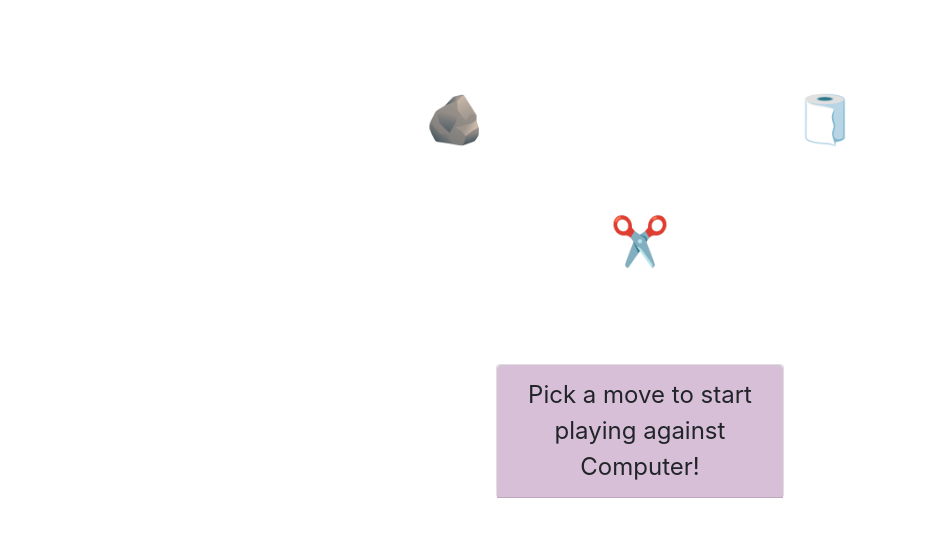
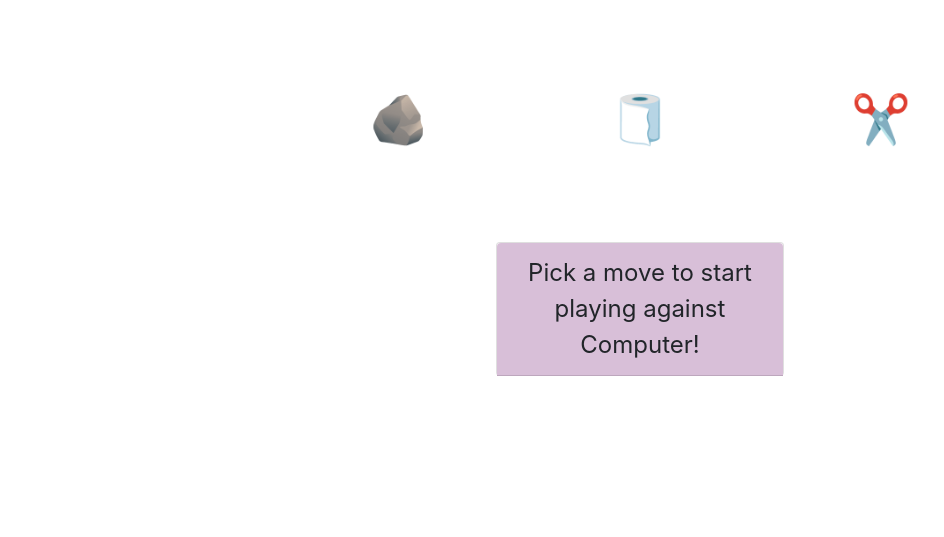
Before and after one commit to Ismaouste/TPShiFuMi, a plain HTML site: page index.html in a window 1280 px wide. Shown: the part 115-652 px from the top of the page, without its empty margins (0-944 px from the left). Drawn offline with nearby package versions, Linux system fonts and the light colour scheme.

Commit message:
:art: margin fix

```diff
--- a/styles.css
+++ b/styles.css
@@ -14,7 +14,7 @@ body {
 
 .btn {
     font-size: xxx-large;
-    margin: 2vh 10vw 2vh 10vw;
+    margin: 2vh 5vw 2vh 5vw;
     padding: 1vh 2vw 1vh 2vw;
 }
 
```
